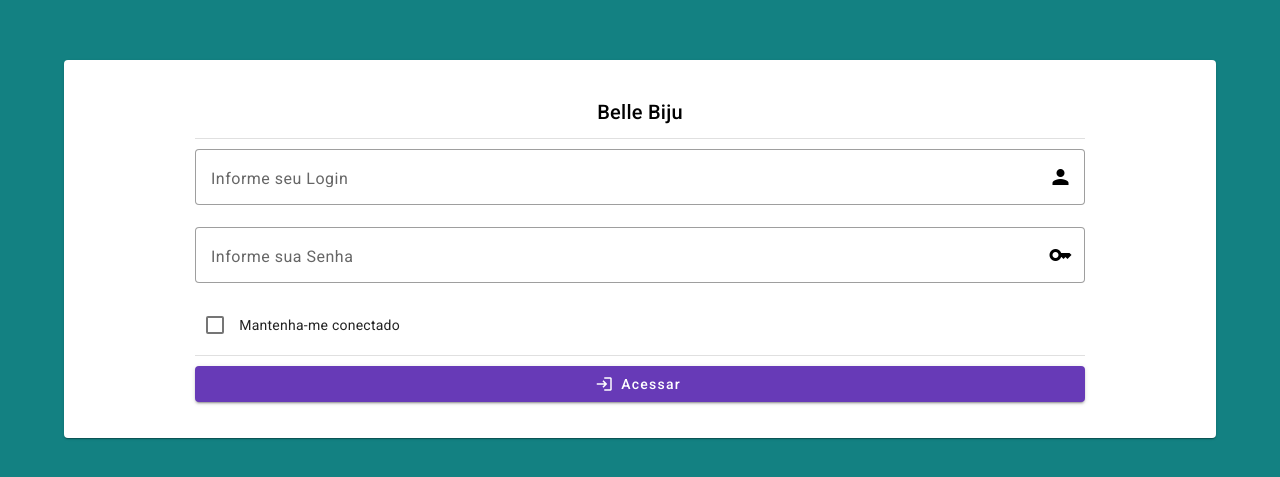
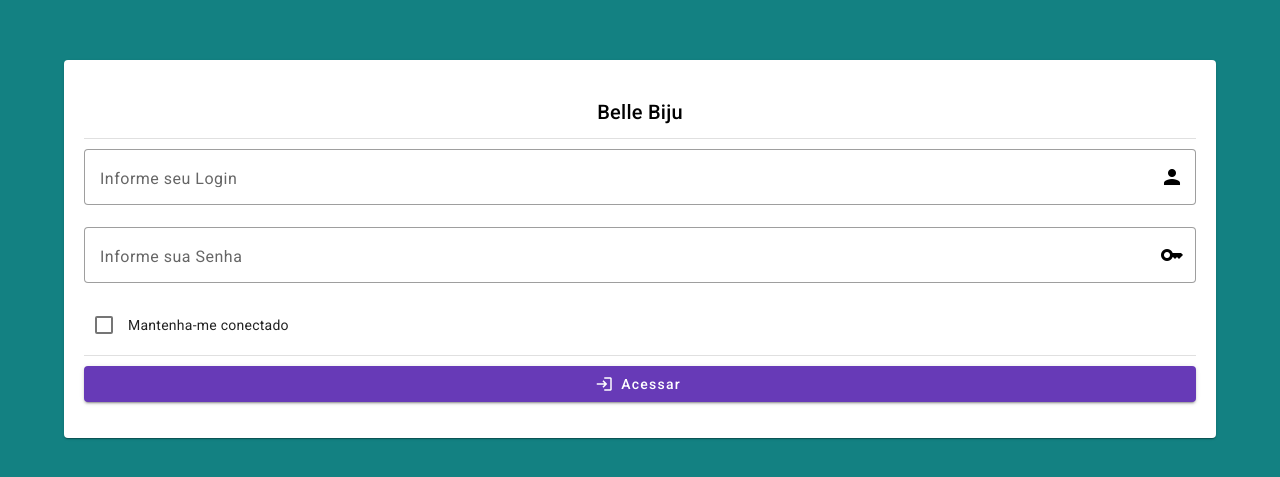
Before and after one commit to GabsLopes055/bellebiju, an Angular app: page / in a window 1280 px wide. Shown: the part 151-628 px from the top of the page. Built offline with nearby package versions, Linux system fonts and the light colour scheme.

Commit message:
Alterando o tamanho do form

```diff
--- a/src/app/login/telaLogin/login.component.scss
+++ b/src/app/login/telaLogin/login.component.scss
@@ -24,15 +24,13 @@ mat-card {
 }
 
 mat-card-content{
-  width: 80%;
+  width: 100%;
 }
 
 form {
   display: flex;
   flex-direction: column;
-  width: 80%;
-  // margin: 2em auto;
-  width: 100%;
+
 }
 
 mat-card > mat-card-actions {
@@ -44,11 +42,11 @@ mat-card > mat-card-actions {
 }
 
 button {
-  width: 80%;
+  width: 100%;
 }
 
 mat-divider {
-  width: 80%;
+  width: 100%;
 }
 
 .cadastrar {
```
